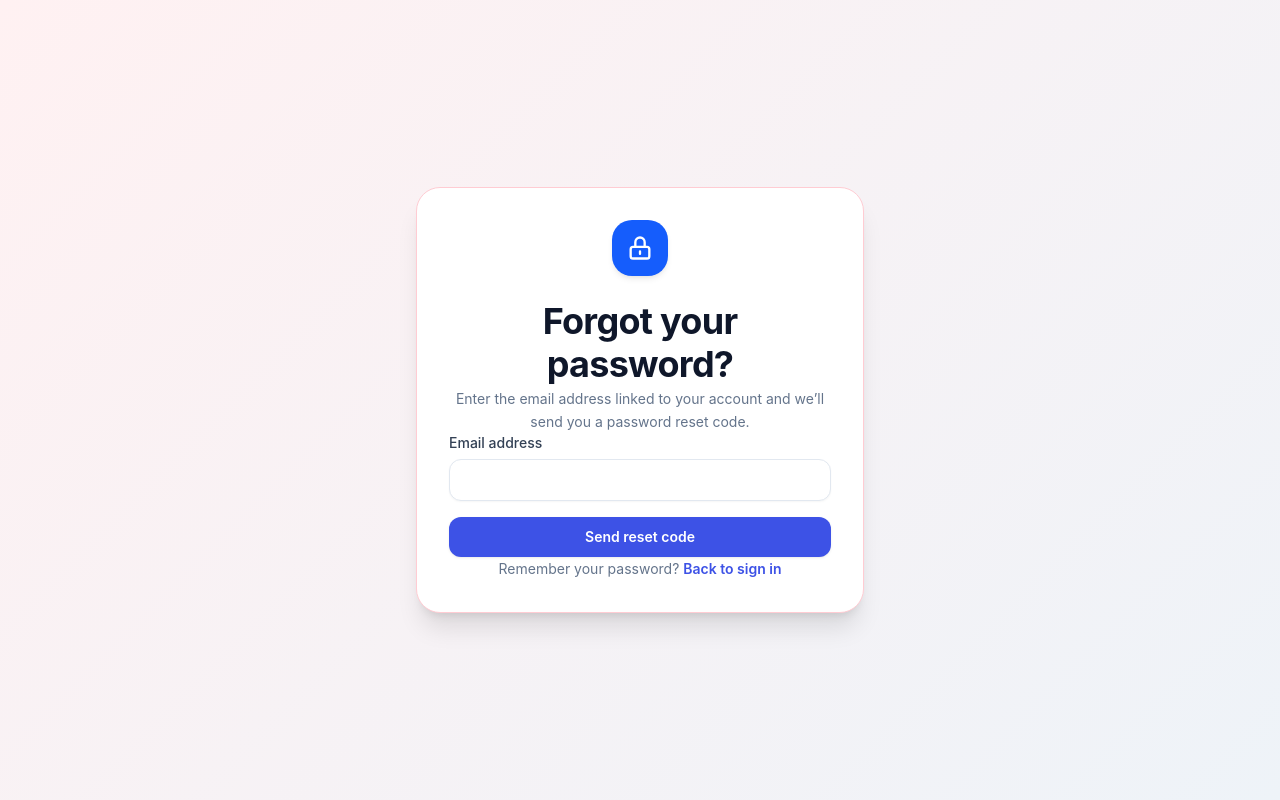
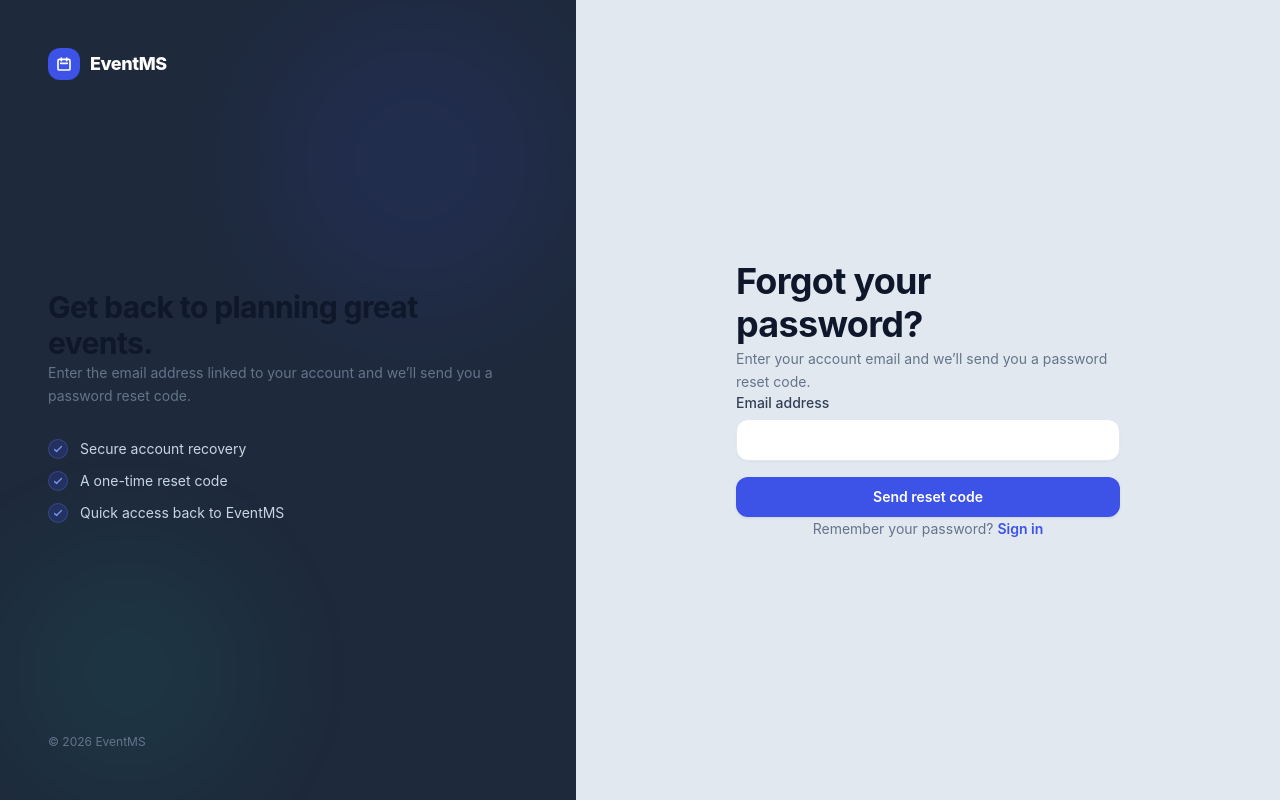
Before and after one commit to cohort-2026/event-management-system, a React (Vite) app in the folder frontend/: page /forgot-password in a window 1280 px wide. Built offline with nearby package versions, Linux system fonts and the light colour scheme; no server answers.

Commit message:
Enhance UI for password reset and forgot password pages with improved layout and styling

```diff
--- a/frontend/src/pages/auth/ForgotPassword.tsx
+++ b/frontend/src/pages/auth/ForgotPassword.tsx
@@ -39,20 +39,59 @@ export default function ForgotPassword() {
   };
 
   return (
-    <main className="min-h-screen flex items-center justify-center bg-[linear-gradient(135deg,#fff1f2,#eef3f8)] px-4 py-12">
-      <section className="w-full max-w-md rounded-3xl border border-rose-200 bg-white p-8 shadow-xl">
-        <div className="mx-auto mb-6 flex h-14 w-14 items-center justify-center rounded-2xl bg-blue-600 text-white shadow-md">
-          <svg className="h-7 w-7" fill="none" viewBox="0 0 24 24" stroke="currentColor" aria-hidden="true">
-            <path strokeLinecap="round" strokeLinejoin="round" strokeWidth={2} d="M12 15v2m-6 4h12a2 2 0 002-2v-6a2 2 0 00-2-2H6a2 2 0 00-2 2v6a2 2 0 002 2zm10-10V7a4 4 0 00-8 0v4h8z" />
+    <div className="min-h-screen flex">
+      <div className="hidden lg:flex lg:w-[45%] bg-neutral-800 flex-col justify-between p-12 relative overflow-hidden">
+        <div className="absolute top-0 right-0 w-80 h-80 bg-brand-600 rounded-full opacity-10 blur-3xl" />
+        <div className="absolute bottom-0 left-0 w-64 h-64 bg-accent-500 rounded-full opacity-8 blur-3xl" />
+        <Link to="/" className="relative flex items-center gap-2.5">
+          <span className="w-8 h-8 rounded-lg bg-brand-600 flex items-center justify-center">
+            <svg className="w-4 h-4 text-white" fill="none" viewBox="0 0 24 24" stroke="currentColor" aria-hidden="true">
+              <path strokeLinecap="round" strokeLinejoin="round" strokeWidth={2.5} d="M8 7V3m8 4V3m-9 8h10M5 21h14a2 2 0 002-2V7a2 2 0 00-2-2H5a2 2 0 00-2 2v12a2 2 0 002 2z" />
             </svg>
+          </span>
+          <span className="font-extrabold text-white text-lg tracking-tight">EventMS</span>
+        </Link>
+        <div className="relative">
+          <h2 className="text-3xl font-black text-white leading-tight tracking-tight">
+            Get back to planning great events.
+          </h2>
+          <p className="text-neutral-300 mt-4 leading-relaxed text-sm">
+            Enter the email address linked to your account and we’ll send you a password reset code.
+          </p>
+          <div className="mt-8 flex flex-col gap-3">
+            {['Secure account recovery', 'A one-time reset code', 'Quick access back to EventMS'].map(item => (
+              <div key={item} className="flex items-center gap-3">
+                <span className="w-5 h-5 rounded-full bg-brand-600/20 border border-brand-500/30 flex items-center justify-center shrink-0">
+                  <svg className="w-3 h-3 text-brand-400" fill="none" viewBox="0 0 24 24" stroke="currentColor" aria-hidden="true">
+                    <path strokeLinecap="round" strokeLinejoin="round" strokeWidth={2.5} d="M5 13l4 4L19 7" />
+                  </svg>
+                </span>
+                <span className="text-sm text-neutral-300">{item}</span>
               </div>
-        <h1 className="mb-2 text-center text-3xl font-black text-neutral-900">Forgot your password?</h1>
-        <p className="mb-7 text-center text-sm leading-relaxed text-neutral-500">
-          Enter the email address linked to your account and we’ll send you a password reset code.
+            ))}
+          </div>
+        </div>
+        <p className="relative text-xs text-neutral-600">© {new Date().getFullYear()} EventMS</p>
+      </div>
+
+      <div className="flex-1 flex items-center justify-center bg-neutral-200 px-6 py-12">
+        <div className="w-full max-w-sm">
+          <Link to="/" className="lg:hidden flex items-center gap-2 mb-8">
+            <span className="w-7 h-7 rounded-lg bg-brand-600 flex items-center justify-center">
+              <svg className="w-3.5 h-3.5 text-white" fill="none" viewBox="0 0 24 24" stroke="currentColor" aria-hidden="true">
+                <path strokeLinecap="round" strokeLinejoin="round" strokeWidth={2.5} d="M8 7V3m8 4V3m-9 8h10M5 21h14a2 2 0 002-2V7a2 2 0 00-2-2H5a2 2 0 00-2 2v12a2 2 0 002 2z" />
+              </svg>
+            </span>
+            <span className="font-extrabold text-neutral-900 tracking-tight">EventMS</span>
+          </Link>
+
+          <h1 className="text-2xl font-black text-neutral-900 tracking-tight">Forgot your password?</h1>
+          <p className="text-sm text-neutral-500 mt-1 mb-7">
+            Enter your account email and we’ll send you a password reset code.
           </p>
 
           {error && (
-          <div role="alert" className="mb-5 rounded-lg border border-rose-200 bg-rose-50 px-4 py-3 text-sm text-rose-700">
+            <div role="alert" className="mb-5 rounded-lg bg-rose-50 border border-rose-100 px-4 py-3 text-sm text-rose-700">
               {error}
             </div>
           )}
@@ -64,16 +103,17 @@ export default function ForgotPassword() {
               value={email}
               onChange={event => setEmail(event.target.value)}
             />
-          <Button type="submit" loading={loading} className="w-full bg-blue-600 hover:bg-blue-700 active:bg-blue-800 focus-visible:ring-blue-500" size="lg">
+            <Button type="submit" loading={loading} className="w-full" size="lg">
               Send reset code
             </Button>
           </form>
 
           <p className="mt-6 text-center text-sm text-neutral-500">
             Remember your password?{' '}
-          <Link to="/login" className="font-semibold text-rose-700 hover:text-rose-800">Back to sign in</Link>
+            <Link to="/login" className="font-semibold text-brand-600 hover:text-brand-700">Sign in</Link>
           </p>
-      </section>
-    </main>
+        </div>
+      </div>
+    </div>
   );
 }
--- a/frontend/src/pages/auth/ResetPassword.tsx
+++ b/frontend/src/pages/auth/ResetPassword.tsx
@@ -54,17 +54,55 @@ export default function ResetPassword() {
   };
 
   return (
-    <main className="min-h-screen flex items-center justify-center bg-[linear-gradient(135deg,#fff1f2,#eef3f8)] px-4 py-12">
-      <section className="w-full max-w-md rounded-3xl border border-rose-200 bg-white p-8 shadow-xl">
-        <div className="mx-auto mb-6 flex h-14 w-14 items-center justify-center rounded-2xl bg-blue-600 text-white shadow-md">
-          <svg className="h-7 w-7" fill="none" viewBox="0 0 24 24" stroke="currentColor" aria-hidden="true">
-            <path strokeLinecap="round" strokeLinejoin="round" strokeWidth={2} d="M12 15v2m-6 4h12a2 2 0 002-2v-6a2 2 0 00-2-2H6a2 2 0 00-2 2v6a2 2 0 002 2zm10-10V7a4 4 0 00-8 0v4h8z" />
+    <div className="min-h-screen flex">
+      <div className="hidden lg:flex lg:w-[45%] bg-neutral-800 flex-col justify-between p-12 relative overflow-hidden">
+        <div className="absolute top-0 right-0 w-80 h-80 bg-brand-600 rounded-full opacity-10 blur-3xl" />
+        <div className="absolute bottom-0 left-0 w-64 h-64 bg-accent-500 rounded-full opacity-8 blur-3xl" />
+        <Link to="/" className="relative flex items-center gap-2.5">
+          <span className="w-8 h-8 rounded-lg bg-brand-600 flex items-center justify-center">
+            <svg className="w-4 h-4 text-white" fill="none" viewBox="0 0 24 24" stroke="currentColor" aria-hidden="true">
+              <path strokeLinecap="round" strokeLinejoin="round" strokeWidth={2.5} d="M8 7V3m8 4V3m-9 8h10M5 21h14a2 2 0 002-2V7a2 2 0 00-2-2H5a2 2 0 00-2 2v12a2 2 0 002 2z" />
             </svg>
+          </span>
+          <span className="font-extrabold text-white text-lg tracking-tight">EventMS</span>
+        </Link>
+        <div className="relative">
+          <h2 className="text-3xl font-black text-white leading-tight tracking-tight">
+            Get back to planning great events.
+          </h2>
+          <p className="text-neutral-300 mt-4 leading-relaxed text-sm">
+            Verify your reset code and choose a new password to get back into your EventMS account.
+          </p>
+          <div className="mt-8 flex flex-col gap-3">
+            {['Enter your one-time reset code', 'Choose a secure new password', 'Return to managing your events'].map(item => (
+              <div key={item} className="flex items-center gap-3">
+                <span className="w-5 h-5 rounded-full bg-brand-600/20 border border-brand-500/30 flex items-center justify-center shrink-0">
+                  <svg className="w-3 h-3 text-brand-400" fill="none" viewBox="0 0 24 24" stroke="currentColor" aria-hidden="true">
+                    <path strokeLinecap="round" strokeLinejoin="round" strokeWidth={2.5} d="M5 13l4 4L19 7" />
+                  </svg>
+                </span>
+                <span className="text-sm text-neutral-300">{item}</span>
               </div>
-        <h1 className="mb-2 text-center text-3xl font-black text-neutral-900">Reset your password</h1>
-        <p className="mb-7 text-center text-sm leading-relaxed text-neutral-500">
-          Enter the six-digit code sent to <span className="font-semibold text-neutral-700">{email || 'your email'}</span>,
-          then choose a new password with at least 8 characters.
+            ))}
+          </div>
+        </div>
+        <p className="relative text-xs text-neutral-600">© {new Date().getFullYear()} EventMS</p>
+      </div>
+
+      <div className="flex-1 flex items-center justify-center bg-neutral-200 px-6 py-12">
+        <div className="w-full max-w-sm">
+          <Link to="/" className="lg:hidden flex items-center gap-2 mb-8">
+            <span className="w-7 h-7 rounded-lg bg-brand-600 flex items-center justify-center">
+              <svg className="w-3.5 h-3.5 text-white" fill="none" viewBox="0 0 24 24" stroke="currentColor" aria-hidden="true">
+                <path strokeLinecap="round" strokeLinejoin="round" strokeWidth={2.5} d="M8 7V3m8 4V3m-9 8h10M5 21h14a2 2 0 002-2V7a2 2 0 00-2-2H5a2 2 0 00-2 2v12a2 2 0 002 2z" />
+              </svg>
+            </span>
+            <span className="font-extrabold text-neutral-900 tracking-tight">EventMS</span>
+          </Link>
+
+          <h1 className="text-2xl font-black text-neutral-900 tracking-tight">Reset your password</h1>
+          <p className="text-sm text-neutral-500 mt-1 mb-7">
+            Enter the six-digit code sent to <span className="font-semibold text-neutral-700">{email || 'your email'}</span>, then choose a new password.
           </p>
 
           {resetNotice && (
@@ -73,7 +111,7 @@ export default function ResetPassword() {
             </div>
           )}
           {error && (
-          <div role="alert" className="mb-5 rounded-lg border border-rose-200 bg-rose-50 px-4 py-3 text-sm text-rose-700">
+            <div role="alert" className="mb-5 rounded-lg bg-rose-50 border border-rose-100 px-4 py-3 text-sm text-rose-700">
               {error}
             </div>
           )}
@@ -104,17 +142,18 @@ export default function ResetPassword() {
               value={confirmPassword}
               onChange={event => setConfirmPassword(event.target.value)}
             />
-          <Button type="submit" loading={loading} className="w-full bg-blue-600 hover:bg-blue-700 active:bg-blue-800 focus-visible:ring-blue-500" size="lg">
+            <Button type="submit" loading={loading} className="w-full" size="lg">
               Create new password
             </Button>
           </form>
 
           <p className="mt-6 text-center text-sm text-neutral-500">
-          <Link to="/forgot-password" className="font-semibold text-rose-700 hover:text-rose-800">Request a new code</Link>
+            <Link to="/forgot-password" className="font-semibold text-brand-600 hover:text-brand-700">Request a new code</Link>
             {' · '}
-          <Link to="/login" className="font-semibold text-rose-700 hover:text-rose-800">Back to sign in</Link>
+            <Link to="/login" className="font-semibold text-brand-600 hover:text-brand-700">Sign in</Link>
           </p>
-      </section>
-    </main>
+        </div>
+      </div>
+    </div>
   );
 }
```
Lines whose indentation alone changed are shown as unchanged.
